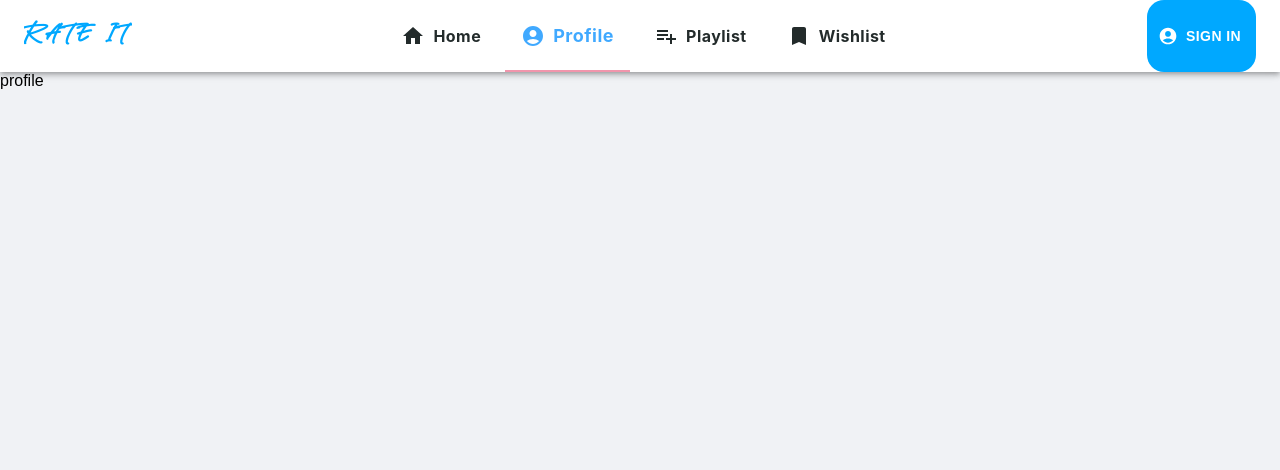
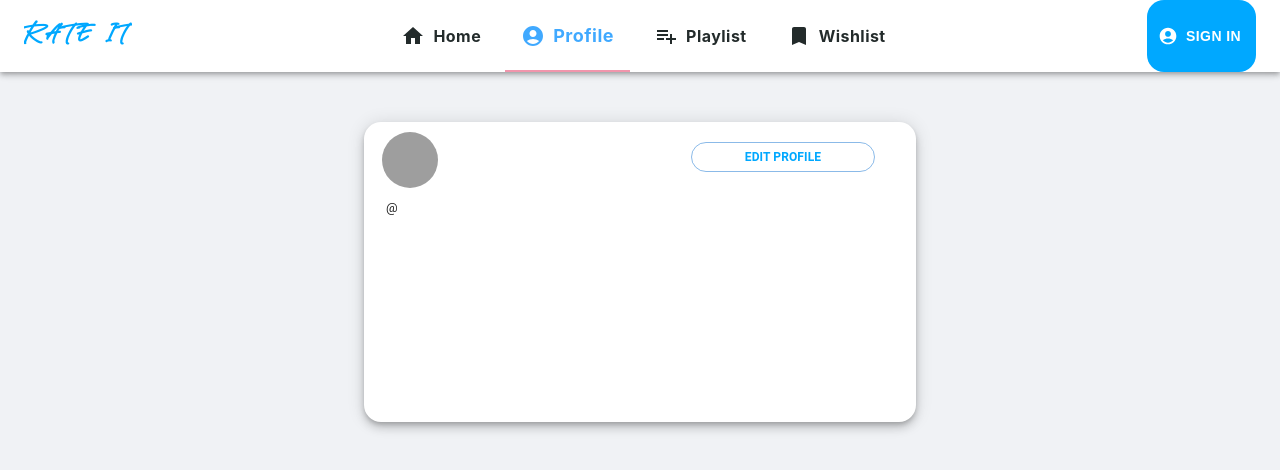
Before and after one commit to anihadagali7/rate-it-ui, a React (Create React App) app: page /profile in a window 1280 px wide. Shown: the top 470 px of the page. Built offline with nearby package versions, Linux system fonts and the light colour scheme; no server answers; grey boxes are pictures that could not be loaded.

Commit message:
basic outline, profile picture, name, username

```diff
--- a/src/pages/Profile.js
+++ b/src/pages/Profile.js
@@ -1,16 +1,104 @@
 import React from "react";
+import {
+  Container,
+  Paper,
+  Box,
+  ThemeProvider,
+  Button,
+  Typography,
+  Grid,
+} from "@mui/material";
+import { StyledEngineProvider } from "@mui/material";
+import { theme } from "../Theme/Theme";
 import { Provider } from "jotai";
-import { StyledEngineProvider, ThemeProvider } from "@mui/material";
-import { theme } from "../Theme/Theme";
-import Header from "../components/header/Header";
+import Avatar from "@mui/material/Avatar";
+import AccountCircleIcon from "@mui/icons-material/AccountCircle";
+import { currentUser, currentlyLoggedIn } from "../state/user";
+import { useAtom } from "jotai";
 
 const Profile = () => {
+  const [user, setUser] = useAtom(currentUser);
   return (
     <Provider>
       <StyledEngineProvider injectFirst>
         <ThemeProvider theme={theme}>
-          {/* <Header displayMenu={true} /> */}
-          <div>profile</div>
+          <Container maxWidth={"sm"} sx={{ marginTop: "50px" }}>
+            <Box
+              sx={{
+                width: "100%",
+                height: "100%",
+                margin: "auto",
+              }}
+            >
+              <Paper
+                elevation={6}
+                sx={{
+                  width: "100%",
+                  height: "300px",
+                  backgroundColor: "#FFFFFF",
+                  margin: "auto",
+                  borderRadius: "17px",
+                }}
+              >
+                <Grid container>
+                  <Grid item xs={7} sx={{ marginLeft: "5px" }}>
+                    <Avatar
+                      src={AccountCircleIcon}
+                      sx={{
+                        width: 56,
+                        height: 56,
+                        marginLeft: "13px",
+                        marginTop: "10px",
+                      }}
+                    />
+                  </Grid>
+                  <Grid item xs={4}>
+                    <Button
+                      variant="outlined"
+                      sx={{
+                        borderRadius: "17px",
+                        marginTop: "20px",
+                        marginRight: "3px",
+                        width: "100%",
+                      }}
+                    >
+                      <Typography
+                        sx={{
+                          fontSize: "12px",
+                          color: "#00a8ff",
+                          fontWeight: "bold",
+                        }}
+                      >
+                        Edit profile
+                      </Typography>
+                    </Button>
+                  </Grid>
+                  <Grid item xs={12}>
+                    <Typography
+                      sx={{
+                        marginLeft: "22px",
+                        marginTop: "10px",
+                        fontWeight: "bold",
+                      }}
+                    >
+                      {user.firstName}
+                    </Typography>
+                  </Grid>
+                  <Grid item xs={12}>
+                    <Typography
+                      sx={{
+                        marginLeft: "22px",
+                        marginTop: "0px",
+                        fontSize: "13px",
+                      }}
+                    >
+                      @{user.userName}
+                    </Typography>
+                  </Grid>
+                </Grid>
+              </Paper>
+            </Box>
+          </Container>
         </ThemeProvider>
       </StyledEngineProvider>
     </Provider>
```
